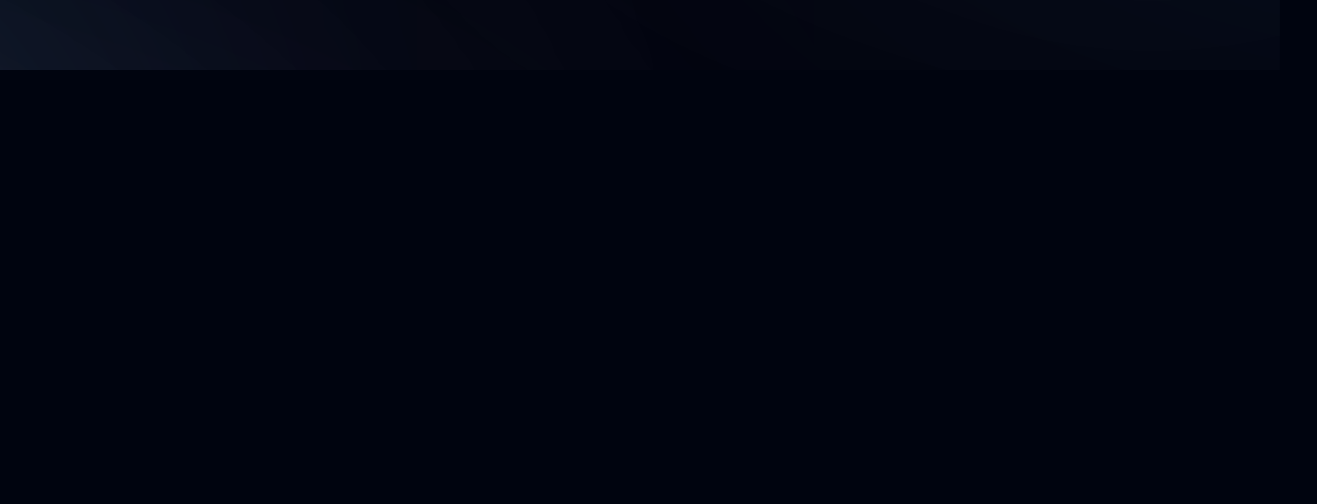
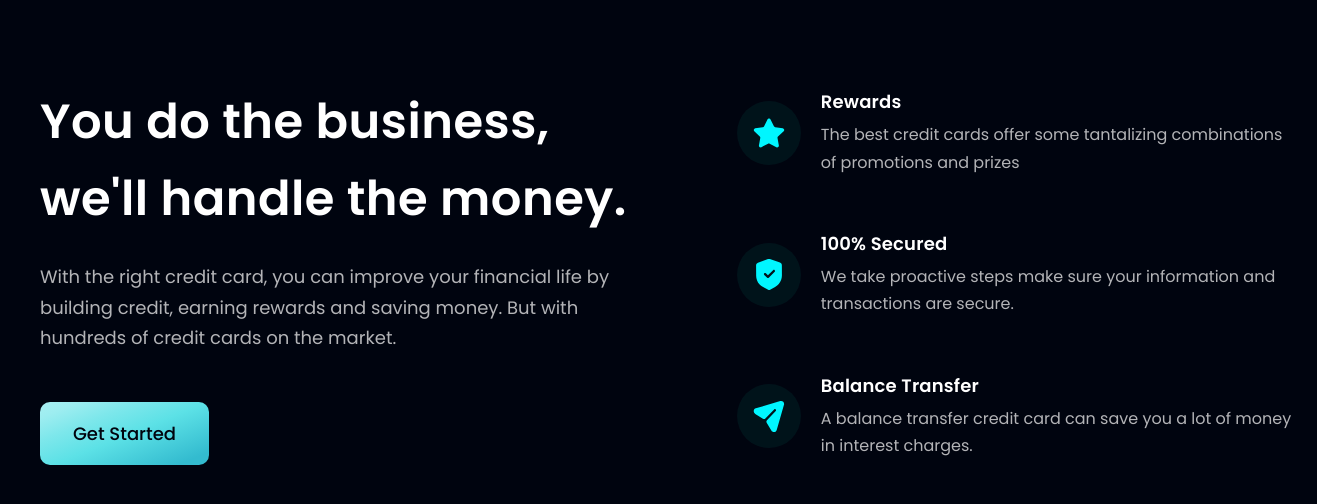
Before and after one commit to jfernandesdev/hoo-bank, a React (Vite) app: page / in a window 1280 px wide. Shown: the part 958-1462 px from the top of the page, 1317 px wide, since content can reach past the window. Before the commit the page ends 1028 px from the top, so only its background shows below. Built offline with nearby package versions, Linux system fonts and the light colour scheme; some icons are missing.

Commit message:
FEAT: section about and button component

```diff
--- a/src/App.tsx
+++ b/src/App.tsx
@@ -5,6 +5,7 @@ import { defaultTheme } from './styles/themes/default'
 import { Navbar } from './components/Navbar'
 import { SectionMain } from './components/SectionMain'
 import { OurNumbers } from './components/OurNumbers'
+import { SectionAbout } from './components/SectionAbout'
 
 export function App() {
   return (
@@ -13,6 +14,7 @@ export function App() {
       <Navbar />
       <SectionMain />
       <OurNumbers />
+      <SectionAbout />
     </ThemeProvider>
   )
 }
--- /dev/null
+++ b/src/components/Button.tsx
@@ -0,0 +1,19 @@
+import styled from 'styled-components'
+
+export const Button = styled.button`
+  background: linear-gradient(157.81deg, #DEF9FA -43.27%, #BEF3F5 -21.24%, #9DEDF0 12.19%, #7DE7EB 29.82%, #5CE1E6 51.94%, #33BBCF 90.29%);
+  color: ${(props) => props.theme['button-text']};
+  border-radius: 10px;
+  border: 0;
+  padding: 1.125rem 2.06rem;
+
+  font-weight: 500;
+  font-size: 1.125rem;
+  text-transform: capitalize;
+  cursor: pointer;
+  transition: filter 0.2s;
+
+  &:hover {
+    filter: brightness(0.8);
+  }
+`;
--- a/src/components/Heading.tsx
+++ b/src/components/Heading.tsx
@@ -1,5 +1,4 @@
 import styled from 'styled-components'
-
 
 export const Heading = styled.h2`
   color: ${(props) => props.theme.white};
@@ -7,4 +6,6 @@ export const Heading = styled.h2`
   font-weight: 600;
   line-height: 160%;
   letter-spacing: 0.01em;
+
+  margin-bottom: 1.5rem;
 `;
--- a/src/components/OurNumbers/index.tsx
+++ b/src/components/OurNumbers/index.tsx
@@ -1,3 +1,4 @@
+import React from 'react'
 import {
   Container,
   ItemWrapper,
@@ -16,13 +17,13 @@ export function OurNumbers() {
   return(
     <Container>
       {ourNumbers.map((item) => (
-        <>
-          <ItemWrapper key={item.description}>
+        <React.Fragment key={item.description}>
+          <ItemWrapper>
             <Amount>{item.amount}</Amount>
             <Description>{item.description}</Description>
           </ItemWrapper>
           <Separator />
-        </>
+        </React.Fragment>
       ))}
     </Container>
   )
--- /dev/null
+++ b/src/components/SectionAbout/index.tsx
@@ -0,0 +1,54 @@
+import { Text } from '../Text'
+import { Heading } from '../Heading'
+import { Button } from '../Button'
+
+import {
+  Container,
+  ItemWrapper,
+  Icon
+ } from './styles'
+
+export function SectionAbout() {
+  return (
+    <Container>
+      <div>
+        <Heading>You do the business, we&#39;ll handle the money.</Heading>
+        <Text variant="lg">With the right credit card, you can improve your financial life by building credit, earning rewards and saving money. But with hundreds of credit cards on the market.</Text>
+
+        <Button>Get Started</Button>
+      </div>
+
+      <div>
+        <ItemWrapper>
+          <Icon>
+            <img src="./icon-star.svg" />
+          </Icon>
+          <div>
+            <strong>Rewards</strong>
+            <Text>The best credit cards offer some tantalizing combinations of promotions and prizes</Text>
+          </div>
+        </ItemWrapper>
+
+        <ItemWrapper>
+          <Icon>
+            <img src="./icon-shield-done.svg" />
+          </Icon>
+          <div>
+            <strong>100% Secured</strong>
+            <Text>We take proactive steps make sure your information and transactions are secure.</Text>
+          </div>
+        </ItemWrapper>
+
+        <ItemWrapper>
+          <Icon>
+            <img src="./icon-send.svg" />
+          </Icon>
+          <div>
+            <strong>Balance Transfer</strong>
+            <Text>A balance transfer credit card can save you a lot of money in interest charges.</Text>
+          </div>
+        </ItemWrapper>
+      </div>
+     </Container>
+  )
+}
--- /dev/null
+++ b/src/components/SectionAbout/styles.ts
@@ -0,0 +1,61 @@
+import styled from 'styled-components'
+
+export const Container = styled.div`
+  display: grid;
+  grid-template-columns: 50% 50%;
+  align-items: center;
+  max-width: 1200px;
+  margin: 0 auto 10rem;
+  gap: 4.8rem;
+
+  > div {
+    button {
+      margin-top: 3rem;
+    }
+  }
+`
+
+export const Icon = styled.div`
+  width: 64px;
+  height: 64px;
+  border-radius: 100%;
+  background: rgba(9, 151, 124, 0.1);
+
+  display: flex;
+  align-items: center;
+  justify-content: center;
+  flex-shrink: 0;
+
+  > img {
+    width: 38.4px;
+    height: 38.4px;
+  }
+`
+
+export const ItemWrapper = styled.div`
+  display: flex;
+  align-items: center;
+  padding: 20px;
+  gap: 20px;
+  border-radius: 20px;
+  transition: linear 0.2s;
+  cursor: default;
+
+  :not(:last-child) {
+    margin-bottom: 1rem;
+  }
+
+  :hover {
+    background: linear-gradient(144.39deg, #FFFFFF -278.56%, #6D6D6D -78.47%, #11101D 91.61%);
+    box-shadow: 0px 20px 100px -10px rgba(66, 71, 91, 0.1);
+  }
+
+  strong {
+    display: block;
+    font-size: 1.125rem;
+    color: ${(props) => props.theme.white};
+    line-height: 130%;
+    letter-spacing: 0.01em;
+    margin-bottom: 0.5rem;
+  }
+`
--- a/src/styles/global.ts
+++ b/src/styles/global.ts
@@ -24,9 +24,10 @@ export const GlobalStyle = createGlobalStyle`
   }
 
   body {
-    background: url('/background.svg'), ${(props) => props.theme.background};;
+    /* background: url('/background.svg'), ${(props) => props.theme.background};;
     background-size: cover;
-    background-repeat: no-repeat;
+    background-repeat: no-repeat;  */
+    background: ${(props) => props.theme.background};
     color: ${(props) => props.theme.white70};
     -webkit-font-smoothing: antialiased;
   }
--- a/src/styles/themes/default.ts
+++ b/src/styles/themes/default.ts
@@ -5,6 +5,7 @@ export const defaultTheme = {
 
   background: '#00040F',
   'base-label': '#3A536B',
+  'button-text': '#00040E',
 
   gray700: '#424147',
 
```
